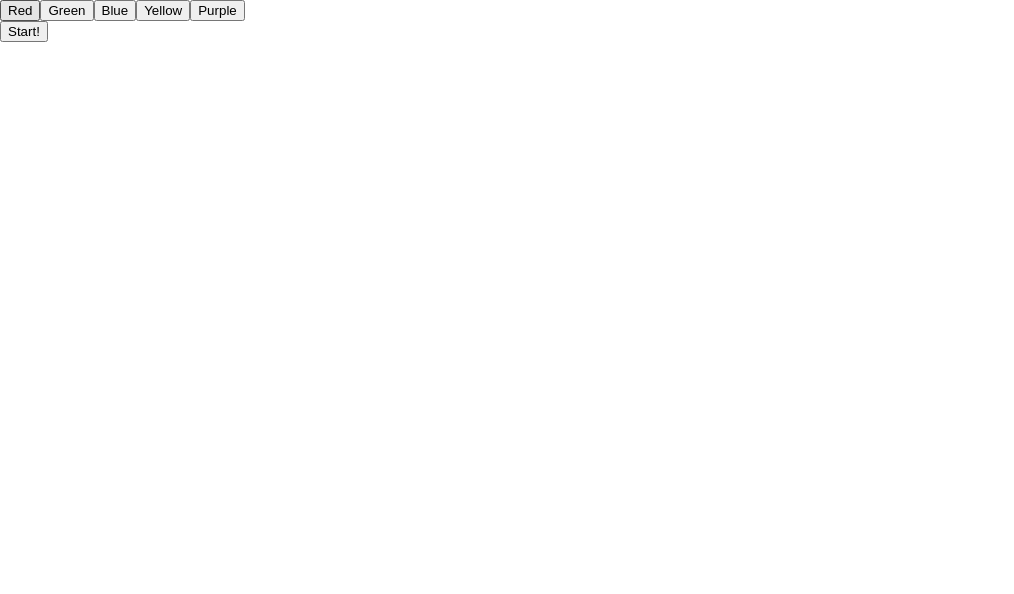
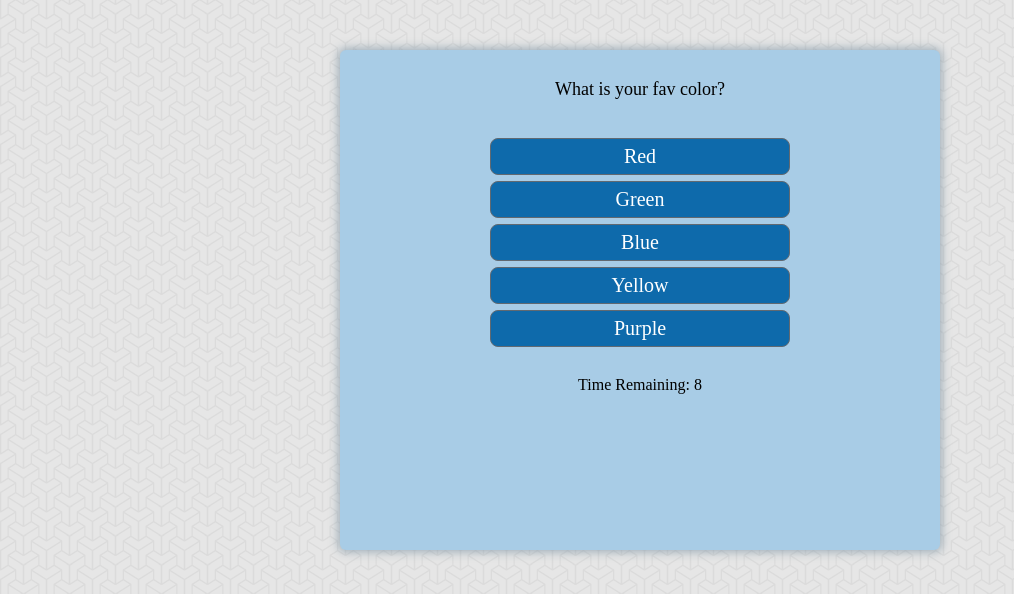
Before and after one commit to blambillotte/trivia-game, a plain HTML site: page index.html in a window 1280 px wide. Both pictures are taken after a click on the button "Start!". Shown: the whole page, without its empty margins (0-1014 px from the left). Drawn offline with nearby package versions, Linux system fonts and the light colour scheme; a web font is replaced by a local one.

Commit message:
More work in progress

```diff
--- a/Assets/CSS/main.css
+++ b/Assets/CSS/main.css
@@ -1,8 +1,98 @@
 /* ==========================================================================
-    Section comment block
+    Typography and General Styles
+   ========================================================================== */
+body {
+  font-family: 'BioRhyme', serif;
+  background-image: url('../Images/escheresque.png');
+}
+
+input {
+  font-family: 'BioRhyme', serif;
+}
+
+ /* Main Containers
+    ========================================================================== */
+.container {
+  width: 600px;
+  height: 500px;
+  background-color: #a8cce6;
+  border-radius: 6px;
+  margin: 50px auto;
+  animation: fadein 1s;
+  transition: all .5s ease-in-out;
+  box-shadow: 0px 0px 10px 2px rgba(132, 152, 166, 0.72);
+}
+
+.small-size {
+  width: 300px;
+  height: 200px;
+}
+
+#question-prompt {
+  text-align: center;
+  font-size: 18px;
+  padding: 30px 0 10px 0;
+}
+
+.countdown {
+  height: 25px;
+  text-align: center;
+}
+
+#img-container {
+  width: 150px;
+}
+
+div > img {
+  width: 100%;
+}
+
+/* Button Styling
    ========================================================================== */
 
+#button-container {
+  display: flex;
+  flex-direction: column;
+  width: 50%;
+  margin: 27px auto;
+}
 
+.btn {
+  cursor: pointer;
+  border: solid 1px #616971;
+  border-radius: 8px;
+  font-size: 20px;
+  color: #ffffff;
+  padding: 6px 32px;
+  transition: all .3s ease-in-out;
+  animation: fadein 2s;
+  display: block;
+  margin: 0 auto;
+}
 
-/* Sub-section comment block
+.btn:hover {
+  background-color: #4088bb;
+}
+
+.options-btn {
+  background-color: #0e6aab;
+  margin: 3px 0;
+}
+
+.static-btn {
+  background-color: #0a66c9;
+}
+
+/*This class get toggled to remove buttons*/
+.hidden {
+  display: none;
+}
+
+/* Animation Keyframes
    ========================================================================== */
+
+/*Content gracfully fades in on load*/
+@keyframes fadein {
+    from { opacity: 0; }
+    to   { opacity: 1; }
+}
--- a/Assets/JS/main.js
+++ b/Assets/JS/main.js
@@ -4,54 +4,109 @@ var game = {
   ///// Constants
   QUESTIONS: [
     {
-      tite: 'What is your fav color?',
+      title: 'What is your fav color?',
       options: ['Red', 'Green', 'Blue', 'Yellow', 'Purple'],
       correctOptionIndex: 0,
-      imgSrc: 'asdf;lksdjf'
+      imgSrc: 'http://www.valleyvineyardlabradoodles.com/wp-content/uploads/2014/03/Ella-standing-Sept-2014.jpg'
     },
     {
-      tite: 'What is your fav Planet?',
+      title: 'What is your fav Planet?',
       options: ['Mars', 'Earth', 'Saturn', 'Neptune'],
       correctOptionIndex: 1,
       imgSrc: 'asdf;lksdjf'
     },
     {
-      tite: 'What is your fav color3?',
+      title: 'What is your fav color3?',
       options: ['Whattt', 'Green', 'Blue', 'Yellow', 'Purple'],
       correctOptionIndex: 0,
       imgSrc: 'asdf;lksdjf'
     },
     {
-      tite: 'What is your fav color4?',
+      title: 'What is your fav color4?',
       options: ['Yep', 'Green', 'Blue', 'Yellow', 'Purple'],
       correctOptionIndex: 0,
       imgSrc: 'asdf;lksdjf'
     }
   ],
   CONFIG: {
-    questionTimeout: (30 * 1000)
+    questionTimeout: 10,
+    aftrQuestionPause: (3 * 1000)
   },
   ///// General Game Variables
   roundAttributes: {
     currentQ: 0,
     wins: 0,
     losses: 0,
+    timeElapsed: 0,
+    intervalId: ''
   },
   ///// DOM Queries
   domElements: {
     btnContainer: $('#button-container'),
-    startBtn: $('#start-btn')
+    startBtn: $('#start-btn'),
+    resetBtn: $('#reset-btn'),
+    qPrompt: $('#question-prompt'),
+    correctAnswr: $('#correct-Answer'),
+    answerImg: $('#img-container'),
+    container: $('#container'),
+    countDown: $('#time-remaining')
   },
   /////////////
   /// Main Functions
   init: function() {
-    //Add start game Listener
+    //Add start and reset game Listener
     this.domElements.startBtn.click(game.gameStart);
+    game.domElements.resetBtn.click(game.resetGame);
   },
 
   gameStart: function() {
     console.log('Game Starting! 🚀');
-    game.createButtons();
+    //Remove start button
+    game.domElements.startBtn.addClass('hidden');
+
+    //Resize window
+    game.domElements.container.removeClass('small-size');
+
+    //Create first buttons
+    game.displayNewQuestion();
+  },
+
+  displayNewQuestion: function() {
+    //Clear previous DOM elements
+    this.domElements.correctAnswr.empty();
+    this.domElements.answerImg.empty();
+    this.domElements.countDown.empty();
+
+    //Reset countDownClock
+    game.roundAttributes.timeElapsed = 0;
+
+    //Write new question prompt
+    this.domElements.qPrompt.html(this.QUESTIONS[this.roundAttributes.currentQ].title);
+    //Load buttons
+    this.createButtons();
+    //Set timeout
+    this.roundAttributes.intervalId = setInterval(this.countDownClock, 1000);
+  },
+
+  countDownClock: function() {
+    //This gets called every second what a question is displayed.
+    game.roundAttributes.timeElapsed++;
+    var timeRemaining = game.CONFIG.questionTimeout - game.roundAttributes.timeElapsed;
+
+    //Write remaining time to DOM
+    game.domElements.countDown.html('Time Remaining: ' + timeRemaining);
+    console.log(timeRemaining);
+
+    if (timeRemaining < 1) {
+      //Record Loss
+      game.roundAttributes.losses++;
+
+      //Stop clock
+      clearInterval(game.roundAttributes.intervalId);
+
+      //Display result
+      game.displayResult('Oh no! You ran out of time!!');
+    }
   },
 
   createButtons: function() {
@@ -61,7 +116,8 @@ var game = {
         {
           type: 'button',
           id: i,
-          value: this.QUESTIONS[this.roundAttributes.currentQ].options[i]
+          value: this.QUESTIONS[this.roundAttributes.currentQ].options[i],
+          class: 'btn options-btn'
         });
 
       //Attach Click Listener and call buttonClicked function
@@ -74,6 +130,9 @@ var game = {
   },
 
   buttonClicked: function() {
+    //Stop countDownClock
+    clearInterval(game.roundAttributes.intervalId);
+
     //Check if the button clicked was correct
     if (parseInt(this.id) === game.QUESTIONS[game.roundAttributes.currentQ].correctOptionIndex) {
 
@@ -98,30 +157,63 @@ var game = {
     //Remove buttons
     this.domElements.btnContainer.empty();
 
-    //Check if last question
-    this.checkGameComplete();
+    //Show Correct Answer Message
+    // TODO: Traversing the object is getting really messy - is there a better way?
+    var currentQ = this.roundAttributes.currentQ;
+    var currentQObject = this.QUESTIONS[currentQ];
+    var currentAnswer = currentQObject.options[currentQObject.correctOptionIndex];
+    this.domElements.correctAnswr.html(result + ' The Answer Was "' + currentAnswer + '"');
+
+    //Show Question's Image
+    var $imgDiv = $('<img/>').attr(
+      {
+      src: currentQObject.imgSrc
+      });
+    console.log($imgDiv);
+    this.domElements.answerImg.append($imgDiv);
+
+    //Check if last question after pausing
+    var _this = this;
+    setTimeout(function() {
+      _this.checkGameComplete();
+    }, this.CONFIG.aftrQuestionPause);
   },
 
   checkGameComplete: function() {
     if (parseInt(this.roundAttributes.currentQ) === (this.QUESTIONS.length) -1) {
-      console.log('Game Over');
+      this.gameOver();
     } else {
       //If the game isn't complete, move to next quesiton
-      this.nextQuestion();
+      this.roundAttributes.currentQ++;
+      this.displayNewQuestion();
     }
   },
 
-  nextQuestion: function() {
-    //Increment currentQ
-    this.roundAttributes.currentQ++;
+  gameOver: function() {
+    console.log('Game Over');
+    //Rest DOM
+    game.domElements.resetBtn.removeClass('hidden');
+    this.domElements.qPrompt.addClass('hidden');
+    this.domElements.answerImg.addClass('hidden');
+    this.domElements.countDown.addClass('hidden');
+  },
 
-    //Render new Questions
-    this.createButtons();
+  resetGame: function() {
+    //Clear Scores
+    game.roundAttributes.currentQ = 0;
+    game.roundAttributes.wins = 0;
+    game.roundAttributes.losses = 0;
+
+    //Hide Reset button
+    game.domElements.resetBtn.addClass('hidden');
+
+    //Display a new question
+    game.displayNewQuestion();
   }
 
 }
 
-console.log(game);
+// console.log(game);
 
 
 game.init();
--- a/index.html
+++ b/index.html
@@ -2,17 +2,26 @@
 <html lang="en">
 <head>
   <meta charset="UTF-8">
-  <meta name="viewport" content="width=device-width, initial-scale=1.0">
+  <link href="https://fonts.googleapis.com/css?family=BioRhyme" rel="stylesheet">
   <link rel="stylesheet" href="./Assets/CSS/reset.css">
   <link rel="stylesheet" href="./Assets/CSS/main.css">
   <title>Trivia Game</title>
 </head>
 <body>
 
-  <div id="button-container">
+  <div class="container small-size" id="container">
+    <div id="question-prompt"></div>
+    <div id="correct-Answer"></div>
+    <div id="img-container"></div>
+    <div id="button-container"></div>
 
+    <div class="countdown">
+      <span id="time-remaining"></span>
+    </div>
+    <input type="button" name="Start" value="Start!" id="start-btn" class="btn static-btn">
+
+    <input type="button" name="Reset" value="Reset" id="reset-btn" class="hidden btn static-btn">
   </div>
-  <input type="button" name="Start" value="Start!" id="start-btn">
 
 <script type="text/javascript" src="https://cdnjs.cloudflare.com/ajax/libs/jquery/3.2.1/jquery.min.js"></script>
 <script src="./Assets/JS/main.js" charset="utf-8"></script>
```
Also changed, not shown: Assets/Images/escheresque.png (added).
